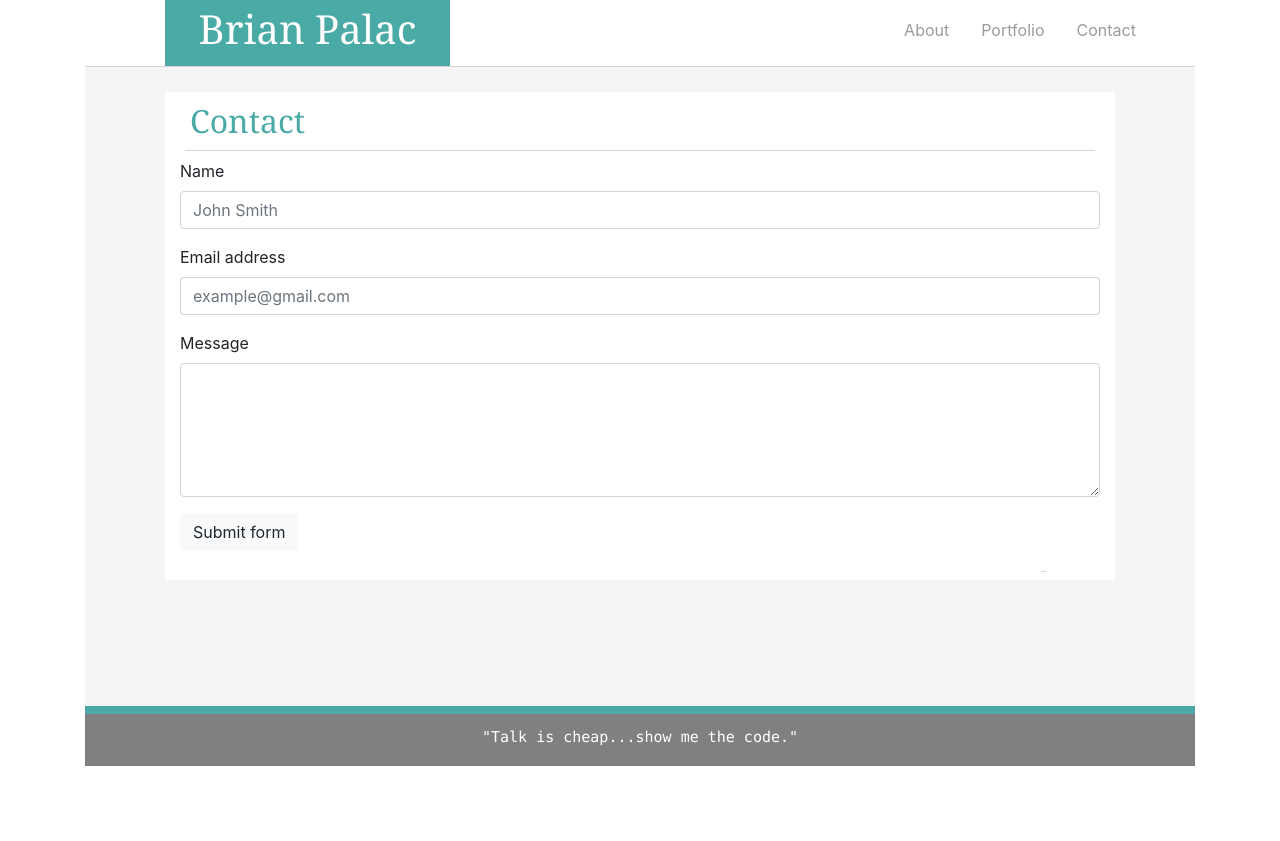
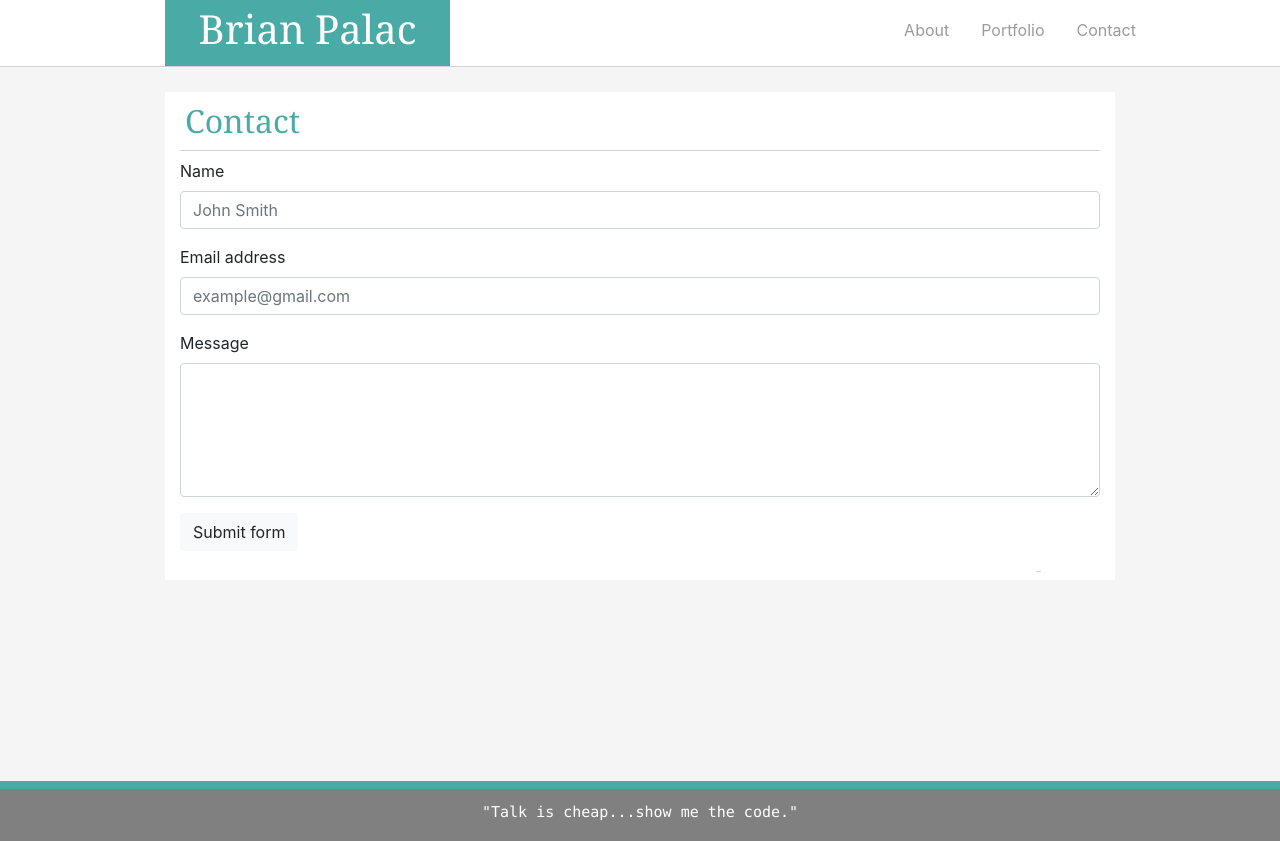
Before and after one commit to doyBrian/Bootstrap-Portfolio, a plain HTML site: page contact.html in a window 1280 px wide. Before the commit the page ends 800 px from the top, so only its background shows below. Drawn offline with nearby package versions, Linux system fonts and the light colour scheme.

Commit message:
corrected code to fix layout issue

```diff
--- a/assets/css/contact_style.css
+++ b/assets/css/contact_style.css
@@ -19,9 +19,6 @@ li a {
     text-align: left;
     padding: 10px 0 10px 5px;
     border-bottom: 1.5px inset lightgray;
-    background: white;
-    margin-left: 5px;
-    margin-right: 5px;
 }
 
 .content-section {
@@ -29,7 +26,7 @@ li a {
     height: auto;
     background: whitesmoke;
     border-top: 1.5px outset lightgray;
-    min-height: 700px;
+    min-height: 775px;
     /* Negative indent footer by its height */
     margin: 0 auto -60px;
     /* Pad bottom by footer height */
--- a/assets/css/portfolio_style.css
+++ b/assets/css/portfolio_style.css
@@ -17,11 +17,8 @@ li a {
 #header2-settings {
     color:  #4aaaa5;
     text-align: left;
-    padding: 10px 0 10px 5px;
+    padding: 10px 0 10px 10px;
     border-bottom: 1.5px inset lightgray;
-    background: white;
-    margin-left: 5px;
-    margin-right: 5px;
 }
 
 .content-section {
@@ -29,7 +26,7 @@ li a {
     height: auto;
     background: whitesmoke;
     border-top: 1.5px outset lightgray;
-    min-height: 900px;
+    min-height: 1000px;
     /* Negative indent footer by its height */
     margin: 0 auto -60px;
     /* Pad bottom by footer height */
--- a/assets/css/style.css
+++ b/assets/css/style.css
@@ -17,11 +17,8 @@ li a {
 #header2-settings {
     color:  #4aaaa5;
     text-align: left;
-    padding: 10px 0 10px 5px;
+    padding: 10px 0 10px 10px;
     border-bottom: 1.5px inset lightgray;
-    background: white;
-    margin-left: 15px;
-    margin-right: 15px;
 }
 
 #img-setting {
--- a/contact.html
+++ b/contact.html
@@ -13,7 +13,6 @@
   </head>
   <body>
     <div class="container">
-
         <div class="row justify-content-between">
             <div class="col-lg-3 offset-lg-1" style="background-color: #4aaaa5;">
                 <h1 id="header1-settings">Brian Palac</h1>
@@ -32,8 +31,10 @@
                 </ul>
             </div>
         </div>
+    </div>
 
-        <div class="content-section">
+    <div class="content-section">
+        <div class="container">
             <div class="row">
                 <div class="col-lg-10 offset-lg-1" style="background: white">
                     <div class="page-header">
@@ -67,6 +68,7 @@
                 </div>
             </div>
         </div>
+    </div>
 
         <div class="footer-setting">
                 <footer class="container">
@@ -74,7 +76,7 @@
                 </footer>
         </div>
 
-    </div>
+
 
     <!-- Optional JavaScript -->
     <!-- jQuery first, then Popper.js, then Bootstrap JS -->
```
Also changed, not shown: index.html (+5 -2 lines), portfolio.html (+9 -8 lines).
